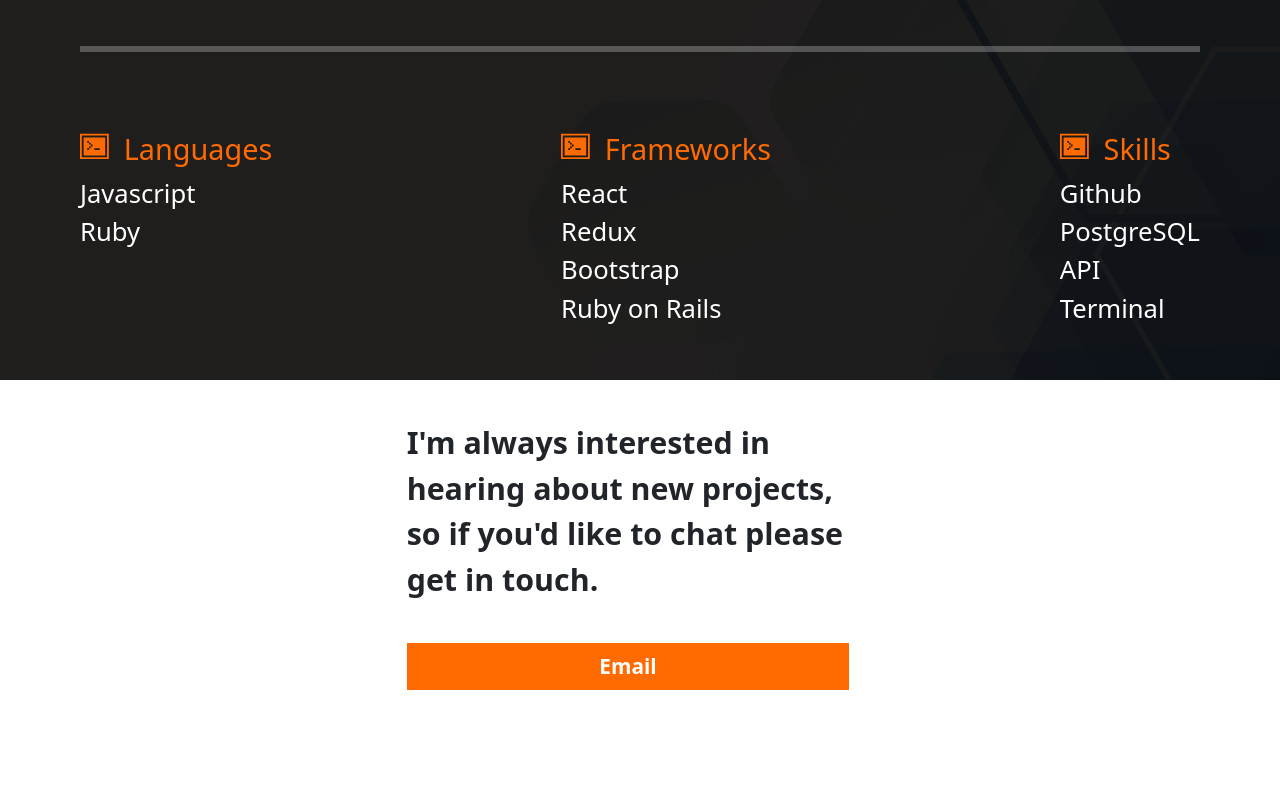
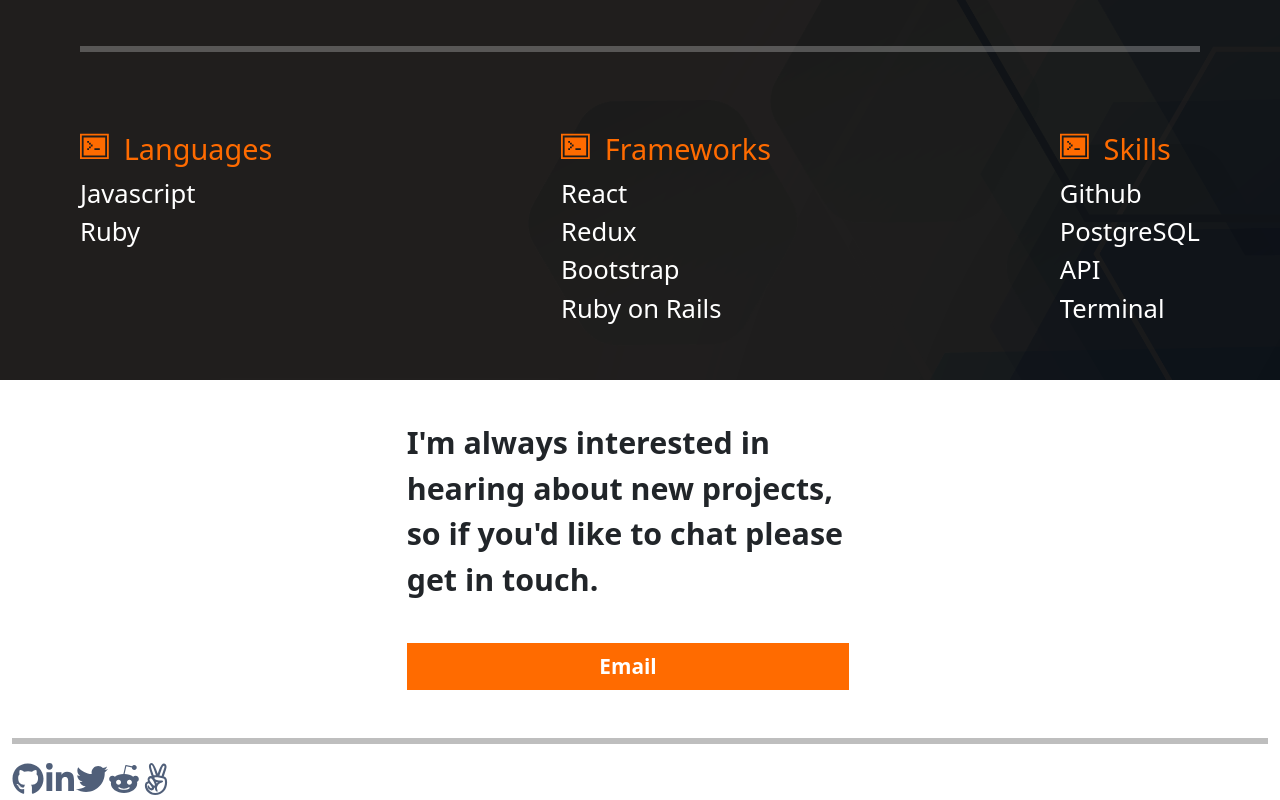
Before and after one commit to tiagorahal/portfolio-page, a React (Create React App) app: page / in a window 1280 px wide. Shown: the part 2496-3296 px from the top of the page. Before the commit the page ends 3226 px from the top, so only its background shows below. Built offline with nearby package versions, Linux system fonts and the light colour scheme.

Commit message:
Add footer links

```diff
--- a/src/App.js
+++ b/src/App.js
@@ -11,6 +11,7 @@
 import './styles/projectBottom.css';
 import './styles/infoContainer.css';
 import './styles/contactContainer.css';
+import './styles/footer.css';
 
 function App() {
   return (
--- /dev/null
+++ b/src/components/footer/footer.js
@@ -0,0 +1,36 @@
+/* eslint-disable react/jsx-no-target-blank */
+import React from 'react';
+import {
+  FaGithub,
+  FaLinkedinIn,
+  FaTwitter,
+  FaRedditAlien,
+  FaAngellist,
+} from 'react-icons/fa';
+
+function Footer() {
+  return (
+    <div className="Footer">
+      <hr />
+      <div className="links-column-footer">
+        <a href="https://github.com/tiagorahal" target="_blank" className="links-column-links-footer">
+          <FaGithub />
+        </a>
+        <a href="https://www.linkedin.com/in/tiagorahal/" target="_blank" className="links-column-links-footer">
+          <FaLinkedinIn />
+        </a>
+        <a href="https://twitter.com/RahalAires" target="_blank" className="links-column-links-footer">
+          <FaTwitter />
+        </a>
+        <a href="https://www.reddit.com/user/tiagorahal/" target="_blank" className="links-column-links-footer">
+          <FaRedditAlien />
+        </a>
+        <a href="https://angel.co/u/tiago-rahal-aires" target="_blank" className="links-column-links-footer">
+          <FaAngellist />
+        </a>
+      </div>
+    </div>
+  );
+}
+
+export default Footer;
--- a/src/containers/body/body.js
+++ b/src/containers/body/body.js
@@ -3,6 +3,7 @@
 import ProjectContainer from '../projectContainer/projectContainer';
 import InfoContainer from '../infoContainer/infoContainer';
 import ContactContainer from '../contactContainer/contactContainer';
+import Footer from '../../components/footer/footer';
 
 function Body() {
   return (
@@ -11,6 +12,7 @@
       <ProjectContainer />
       <InfoContainer />
       <ContactContainer />
+      <Footer />
     </div>
   );
 }
--- a/src/styles/body.css
+++ b/src/styles/body.css
@@ -58,6 +58,15 @@
   color: #fff;
 }
 
+.Footer hr {
+  display: block;
+  height: 1px;
+  border: 0;
+  border-top: 6px solid black;
+  margin: 1vh 0;
+  padding: 0;
+}
+
 hr {
   display: block;
   height: 1px;
--- /dev/null
+++ b/src/styles/footer.css
@@ -0,0 +1,4 @@
+.links-column-links-footer {
+  color: #505F79;
+  font-size: 2rem;
+}
```
